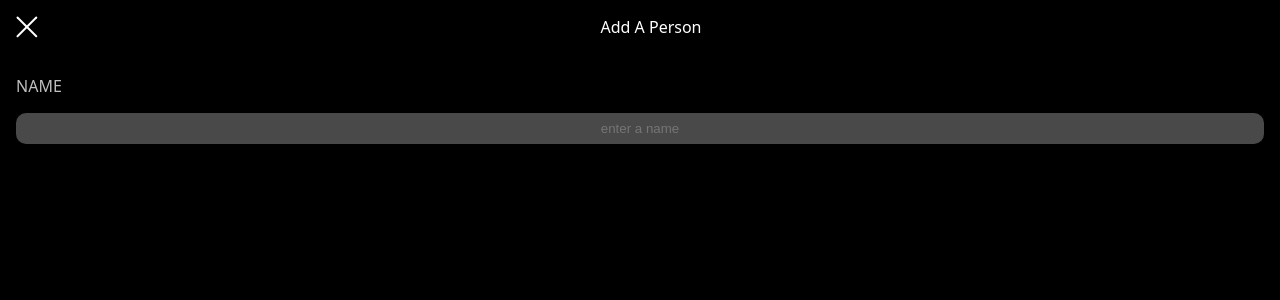
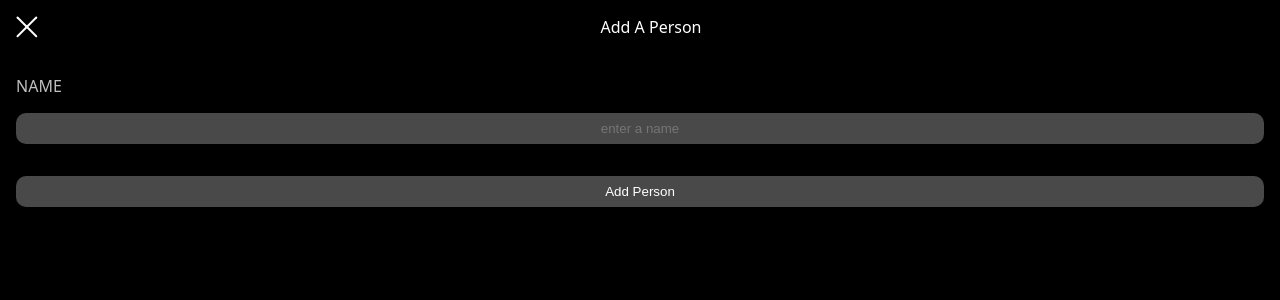
Before and after one commit to derekleerock/TimeFrame-pwa, a React app: page /addPerson in a window 1280 px wide. Shown: the top 300 px of the page. Built offline with nearby package versions, Linux system fonts and the light colour scheme.

Commit message:
Calls PersonRepo.create when clicking Add Person
Signed-off-by: Canyon Boak <cboak@pivotal.io>

```diff
--- a/src/js/AddPerson.js
+++ b/src/js/AddPerson.js
@@ -1,8 +1,19 @@
 import React from 'react'
 import {Link} from 'react-router-dom'
 import close from '../img/close_light.svg'
+import {createPerson} from './PersonRepo'
 
 export default class AddPerson extends React.Component {
+  handleNameChange(event) {
+    this.setState({
+      name: event.target.value
+    })
+  }
+
+  handleAddPersonClick() {
+    createPerson({name: this.state.name})
+  }
+
   render() {
     return (
       <div className="add-person-view">
@@ -15,7 +26,8 @@ export default class AddPerson extends React.Component {
         <main>
           <form>
             <label>Name</label>
-            <input placeholder={"enter a name"}/>
+            <input name='personName' placeholder={"enter a name"} onChange={this.handleNameChange.bind(this)}/>
+            <button onClick={this.handleAddPersonClick.bind(this)}>Add Person</button>
           </form>
         </main>
       </div>
--- /dev/null
+++ b/src/js/PersonRepo.js
@@ -0,0 +1,2 @@
+export function createPerson() {
+}
--- a/src/scss/forms.scss
+++ b/src/scss/forms.scss
@@ -1,11 +1,11 @@
-a.primary {
+a.primary, button {
   display: block;
   &:hover, &:focus {
     background-color: lighten($accent, 15);
   }
 }
 
-input, a.primary {
+input, a.primary, button {
   &:focus {
     outline: none;
     box-shadow: 0 0 0 1px darken($base, 25);
@@ -19,7 +19,7 @@ label {
   text-transform: uppercase;
 }
 
-input, a.primary {
+input, a.primary, button {
   transition: all 0.5s ease;
   margin: 1rem;
   background-color: $accent;
```
Also changed, not shown: test/AddPersonSpec.js (+19 -0 lines), test/config/globalTestConfig.js (+1 -1 lines), test/simulateUserActions.js (added, +26 -0 lines).
